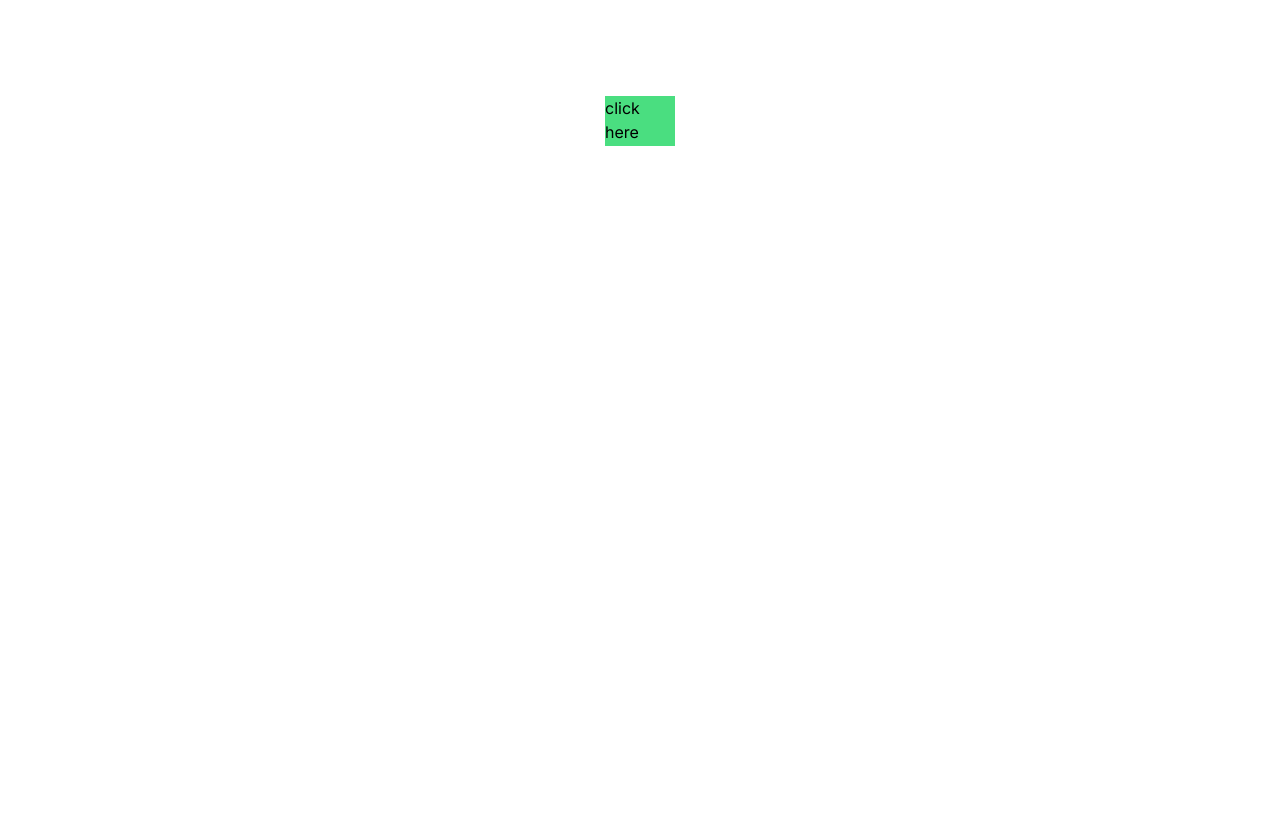
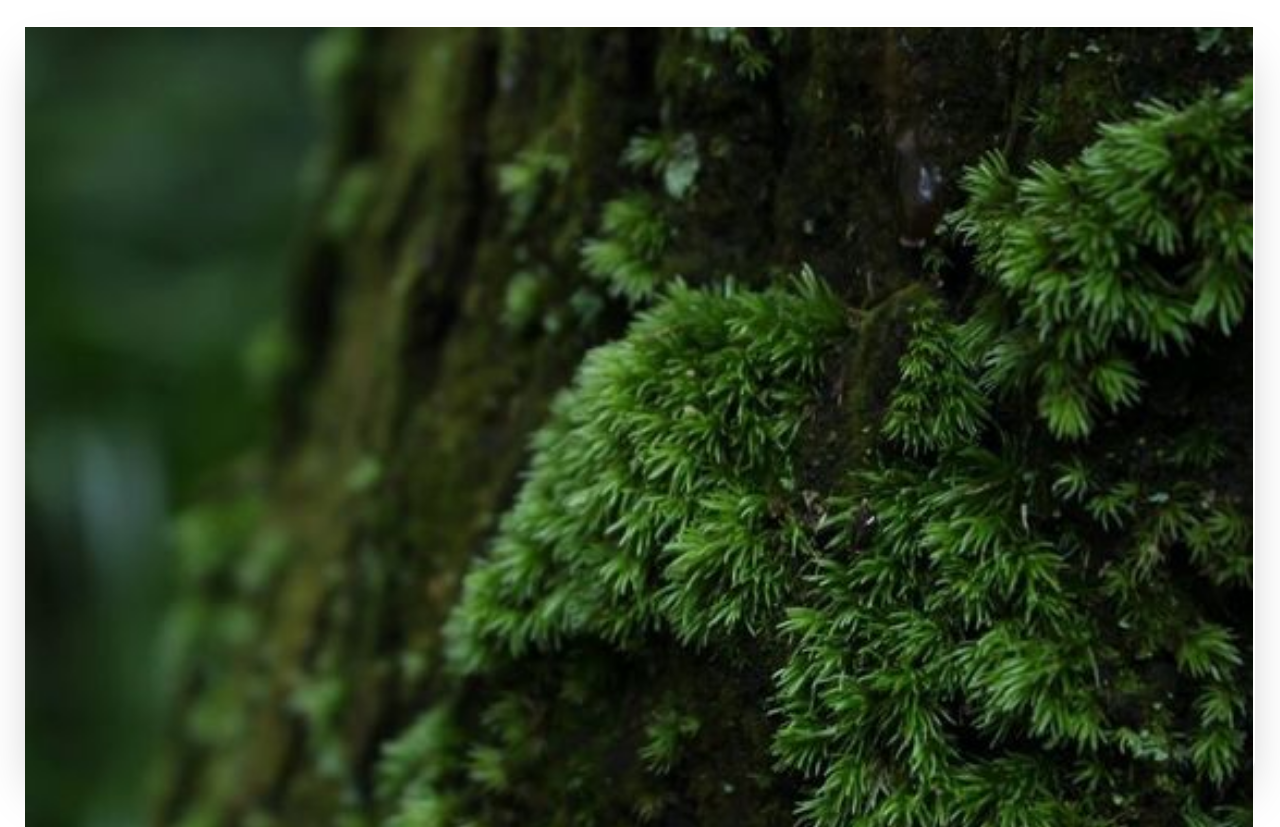
Before and after one commit to derikaquary/26-plant-disease-identifier, a Next.js app: page / in a window 1280 px wide. Before the commit the page ends 800 px from the top, so only its background shows below. Built offline with nearby package versions, Linux system fonts and the light colour scheme.

Commit message:
Starting to style

```diff
--- a/app/layout.js
+++ b/app/layout.js
@@ -1,17 +1,38 @@
-import { Inter } from "next/font/google";
+import { Playfair_Display } from "next/font/google";
 import "./_style/globals.css";
+import Image from "next/image";
+import background from "@/public/background.jpg";
 
-const inter = Inter({ subsets: ["latin"] });
+const playfair = Playfair_Display({
+  subsets: ["latin"],
+  display: "swap",
+  weight: ["400", "500", "600", "700", "800", "900"],
+});
 
 export const metadata = {
   title: "Plant desease identifier",
-  description: "Generated by create next app",
+  description: "Generate info about plant condition",
 };
 
 export default function RootLayout({ children }) {
   return (
     <html lang="en">
-      <body className={inter.className}>{children}</body>
+      <div className="relative min-h-screen">
+        <div className="absolute inset-0">
+          <Image
+            src={background}
+            layout="fill"
+            objectFit="cover"
+            placeholder="blur"
+            alt="night sky"
+            className="absolute inset-0 object-cover brightness-100"
+          />
+          <body
+            className={`${playfair.className} absolute bottom-[25px] left-[25px] right-[25px] top-[25px] rounded-2xl border-r-2 border-t-2 border-white/40 bg-white/20 shadow-2xl z-10`}>
+            {children}
+          </body>
+        </div>
+      </div>
     </html>
   );
 }
--- a/app/page.js
+++ b/app/page.js
@@ -1,12 +1,19 @@
 import Image from "next/image";
 import Link from "next/link";
+import background from "@/public/background.jpg";
 
 export default function Home() {
   return (
-    <main className="flex min-h-screen flex-col items-center justify-between p-24">
-      <Link href="/plant_analyzer" className="h-[50px] w-[70px] bg-green-400">
-        click here
-      </Link>
-    </main>
+    <div className="flex flex-col items-center text-center gap-4">
+      <p className="text-white text-5xl">Welcome to PDC</p>
+      <p className="text-white">Plant Disease Check</p>
+      <div className="bg-white/40 px-3 py-3 rounded-2xl">
+        <Link
+          href="/plant_analyzer"
+          className=" bg-white text-3xl px-2 rounded-xl">
+          click here
+        </Link>
+      </div>
+    </div>
   );
 }
```
Also changed, not shown: public/background.jpg (added).
